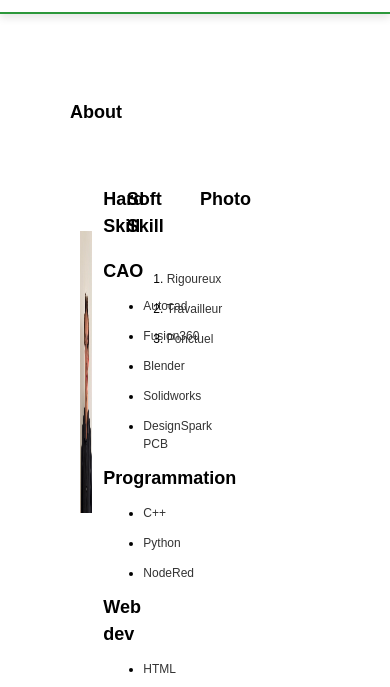
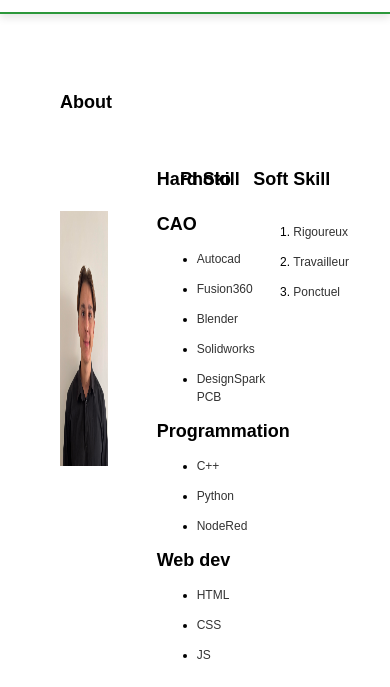
Before and after one commit to Pichot06/SiteWebPichot, a plain HTML site: page CV.html in a window 390 px wide. Shown: the part 126-813 px from the top of the page. Drawn offline with Linux system fonts and the light colour scheme.

Commit message:
gbgnnrgrn

```diff
--- a/css/styles.css
+++ b/css/styles.css
@@ -584,7 +584,17 @@ aside>p {
   ul {
     font-size: 1em;
   }
+  /* Assurer que les sections sont bien alignées */
+  .main-content {
+    margin-left: 0;
+    padding: 20px;
+    text-align: left;
+    width: 100%; /* Utilise toute la largeur de l'écran */
+    max-width: 100%; /* Empêcher le conteneur de dépasser la taille de l'écran */
+    padding: 10px; /* Ajouter un peu d'espace à gauche et à droite */
+    /* Aligner le texte à gauche */
 
+  }
   /* nav ul {
   }
 
@@ -592,11 +602,7 @@ aside>p {
     text-align: left;
     padding: 10px;
   }*/
-  .container125{
-    width: 100%; /* Utilise toute la largeur de l'écran */
-    max-width: 100%; /* Empêcher le conteneur de dépasser la taille de l'écran */
-    padding: 10px; /* Ajouter un peu d'espace à gauche et à droite */
-  }
+
 
   nav .fas {
     display: block;
@@ -628,14 +634,7 @@ aside>p {
     cursor: pointer;
   }
 
-  /* Assurer que les sections sont bien alignées */
-  .main-content {
-    margin-left: 0;
-    padding: 20px;
-    text-align: left;
-    /* Aligner le texte à gauche */
 
-  }
 
   /* Adapter les tailles des textes pour mobile */
 
```
